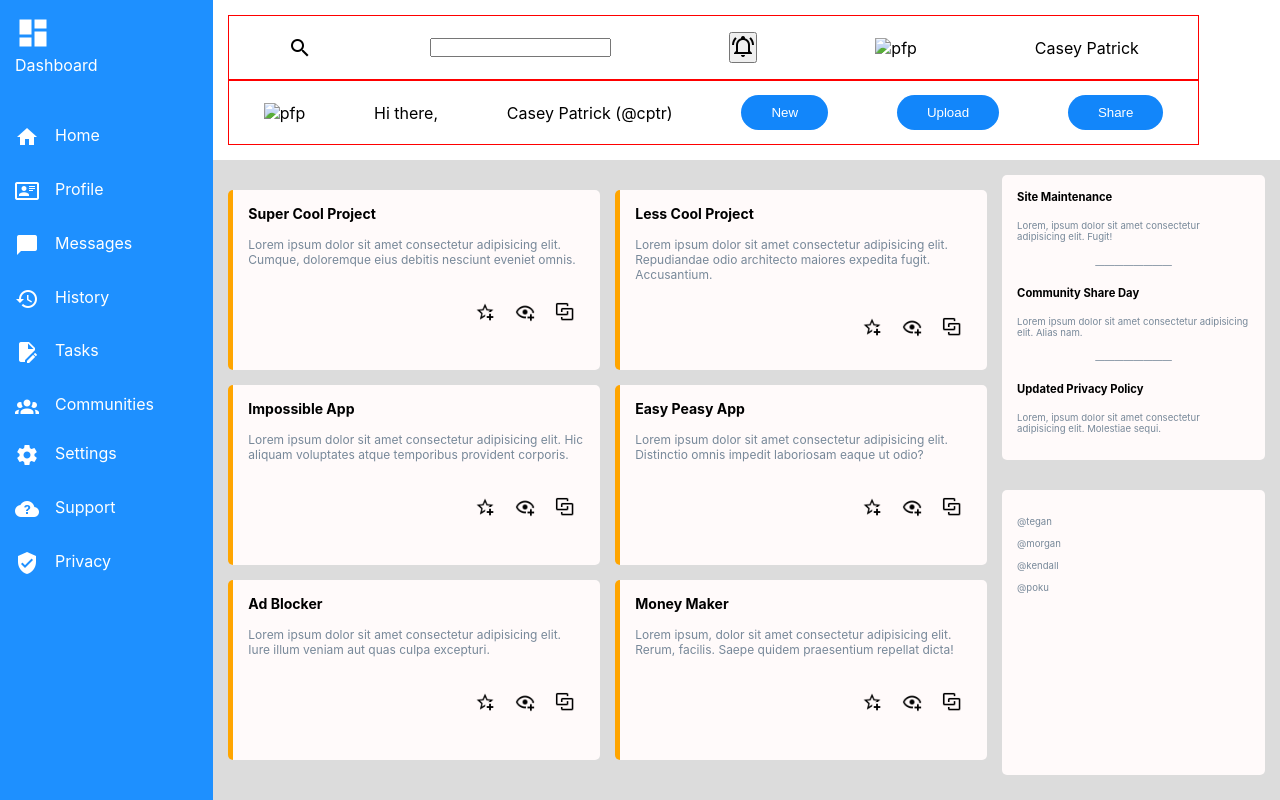
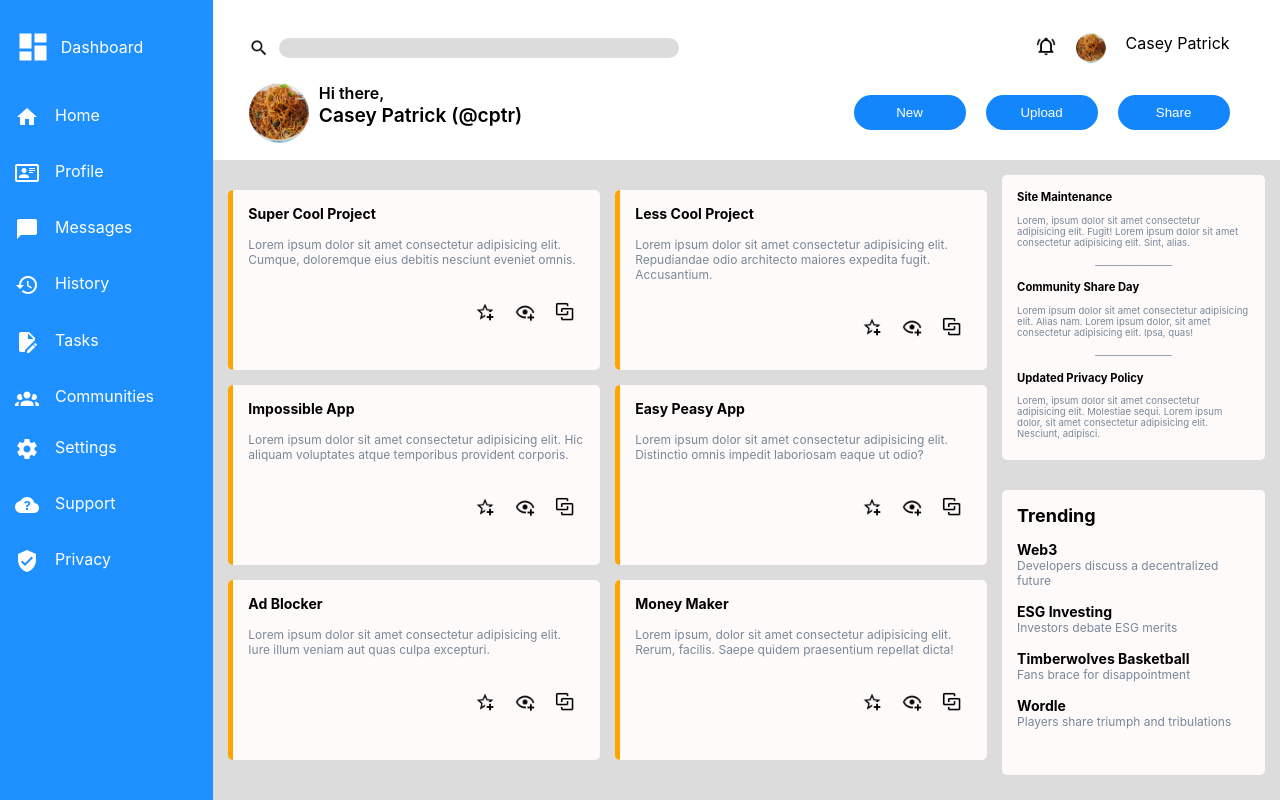
Before and after one commit to btramel/grid-dashboard, a plain HTML site: page index.html in a window 1280 px wide. Drawn offline with Linux system fonts and the light colour scheme.

Commit message:
styled header grids and right-side grids, added icons and avatar fillers

```diff
--- a/index.html
+++ b/index.html
@@ -12,21 +12,28 @@
         <header>
             <!-- top row -->
             <div class="top-grid-container">
+                <div class="bunch-left">
                     <img src="img/magnify.png" alt="search">
                     <input type="search" name="search" id="search">
+                </div>
+                <div class="bunch-right">
                     <button><img src="img/bell-ring-outline.png" alt="notifications"></button>
-                <img src="" alt="pfp">
+                    <img class="circle" src="img/Sweet-Soy-Scallion-Noodles-scaled.jpg" height="50" width="50" alt="pfp" id="bigger">
                     <p>Casey Patrick</p>
+                </div>
             </div>
 
             <!-- bottom row -->
             <div class="bottom-grid-container">
-                <img src="" alt="pfp">
-                <p class="smaller">Hi there,</p>
-                <p class="larger">Casey Patrick (@cptr)</p>
+                <div class="bunch-left">
+                    <img class="circle" src="img/Sweet-Soy-Scallion-Noodles-scaled.jpg" height="60" width="60" alt="pfp">
+                    <p><span class="smaller">Hi there,</span><br><span class="larger">Casey Patrick (@cptr)</span></p>
+                </div>
+                <div class="bunch-right">
                     <button>New</button>
                     <button>Upload</button>
                     <button>Share</button>
+                </div>
             </div>
         </header>
 
@@ -34,7 +41,7 @@
 
             <div class="dashboard">
                 <img src="img/view-dashboard.png" alt="Dashboard">
-                <p>Dashboard</p>
+                <a href="">Dashboard</a>
             </div>
 
             <div class="top-nav">
@@ -127,30 +134,39 @@
             <div class="side-container">
                 <div class="announcements">
                     <h3>Site Maintenance</h3>
-                        <p>Lorem, ipsum dolor sit amet consectetur adipisicing elit. Fugit!</p>
+                        <p>Lorem, ipsum dolor sit amet consectetur adipisicing elit. Fugit! Lorem ipsum dolor sit amet consectetur adipisicing elit. Sint, alias.</p>
 
                     <p style="text-align: center">
                         &mdash;&mdash;&mdash;&mdash;&mdash;&mdash;&mdash;&mdash;
                     </p>
                     <h3>Community Share Day</h3>
-                        <p>Lorem ipsum dolor sit amet consectetur adipisicing elit. Alias nam.</p>
+                        <p>Lorem ipsum dolor sit amet consectetur adipisicing elit. Alias nam. Lorem ipsum dolor, sit amet consectetur adipisicing elit. Ipsa, quas!</p>
 
                     <p style="text-align: center; color: lightslategrey">
                         &mdash;&mdash;&mdash;&mdash;&mdash;&mdash;&mdash;&mdash;
                     </p>
                     <h3>Updated Privacy Policy</h3>
-                        <p>Lorem, ipsum dolor sit amet consectetur adipisicing elit. Molestiae sequi.</p>
+                        <p>Lorem, ipsum dolor sit amet consectetur adipisicing elit. Molestiae sequi. Lorem ipsum dolor, sit amet consectetur adipisicing elit. Nesciunt, adipisci.</p>
                 </div>
 
                 <div class="trending">
-                    <img src="" alt="">
-                    <p>@tegan</p>
-                    <img src="" alt="">
-                    <p>@morgan</p>
-                    <img src="" alt="">
-                    <p>@kendall</p>
-                    <img src="" alt="">
-                    <p>@poku</p>
+                    <h2>Trending</h2>
+                    <br>
+
+                    <h3>Web3</h3>
+                    <p>Developers discuss a decentralized future</p>
+                    <br>
+
+                    <h3>ESG Investing</h3>
+                    <p>Investors debate ESG merits</p>
+                    <br>
+
+                    <h3>Timberwolves Basketball</h3>
+                    <p>Fans brace for disappointment</p>
+                    <br>
+
+                    <h3>Wordle</h3>
+                    <p>Players share triumph and tribulations</p>
                 </div>
             </div>
 
--- a/styles.css
+++ b/styles.css
@@ -8,7 +8,7 @@
 
 html, body {
     font-size: 1em;
-    font-family: -apple-system, BlinkMacSystemFont, 'Segoe UI', Roboto, Oxygen, Ubuntu, Cantarell, 'Open Sans', 'Helvetica Neue', sans-serif;
+    font-family:-apple-system, BlinkMacSystemFont, 'Segoe UI', Roboto, Oxygen, Ubuntu, Cantarell, 'Open Sans', 'Helvetica Neue', sans-serif;
 }
 
 .container {
@@ -32,17 +32,28 @@ header {
 .top-grid-container {
     display: flex;
     place-items: center;
-    border: 1px solid red;
-    margin-right: 5%;
-    justify-content: space-around;
+    margin-right: 2%;
+    margin-left: 2%;
+    justify-content: space-between;
+}
+
+.top-grid-container button,
+.top-grid-container img {
+    border: none;
+    background-color: inherit;
+}
+
+.top-grid-container img {
+    height: 20px;
+    width: 20px;
 }
 
 .bottom-grid-container {
     display: flex;
     place-items: center;
-    justify-content: space-around;
-    border: 1px solid red;
-    margin-right: 5%;
+    justify-content: space-between;
+    margin-right: 2%;
+    margin-left: 2%;
 }
 
 .bottom-grid-container button {
@@ -50,7 +61,48 @@ header {
     background-color:rgb(18, 134, 250);
     padding: 10px 30px;
     border: none;
+    width: 7rem;
     border-radius: 3em;
+}
+
+#search {
+    border-radius: 1rem;
+    border: none;
+    background-color: gainsboro;
+    width: 25rem;
+}
+
+#bigger {
+    height: 30px;
+    width: 30px;
+}
+
+.smaller {
+    font-weight: 600;
+}
+
+.larger {
+    font-size: 1.2rem;
+    font-weight: 600;
+}
+
+.circle {
+    border-radius: 50px;
+}
+
+.bunch-left {
+    display: flex;
+}
+.bunch-left > * {
+    margin-right: 10px;
+}
+
+.bunch-right {
+    display: flex;
+}
+
+.bunch-right > * {
+    margin-left: 20px;
 }
 
 .sidebar {
@@ -60,9 +112,7 @@ header {
     background-color:dodgerblue;
     color: white;
     padding: 15px;
-}
 
-.sidebar {
     display: grid;
     grid-template-columns: repeat(11, 1fr);
     padding-bottom: 200px;
@@ -74,8 +124,9 @@ header {
 }
 
 .dashboard {
-    grid-row: 1 / 3;
-    grid-column: auto;
+    display: grid;
+    grid-template-columns: 35px 1fr;
+    place-items: center;
 }
 
 .top-nav {
@@ -165,7 +216,7 @@ header {
 
 .trending {
     grid-row: 2 / 3;
-    font-size: .6rem;
+    font-size: .75rem;
     background-color: snow;
     padding: 15px;
     border-radius: 5px;
```
Also changed, not shown: img/Sweet-Soy-Scallion-Noodles-scaled.jpg (added). Lines whose indentation alone changed are shown as unchanged.
